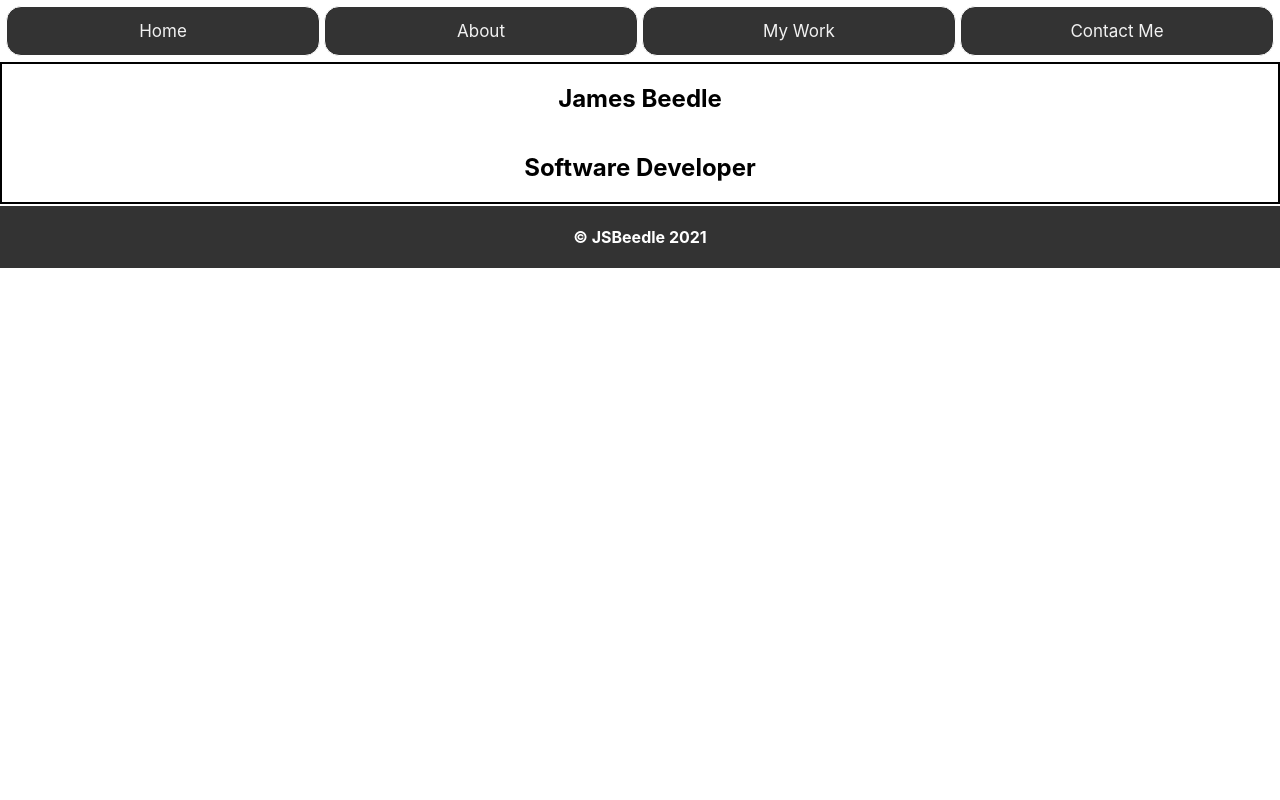
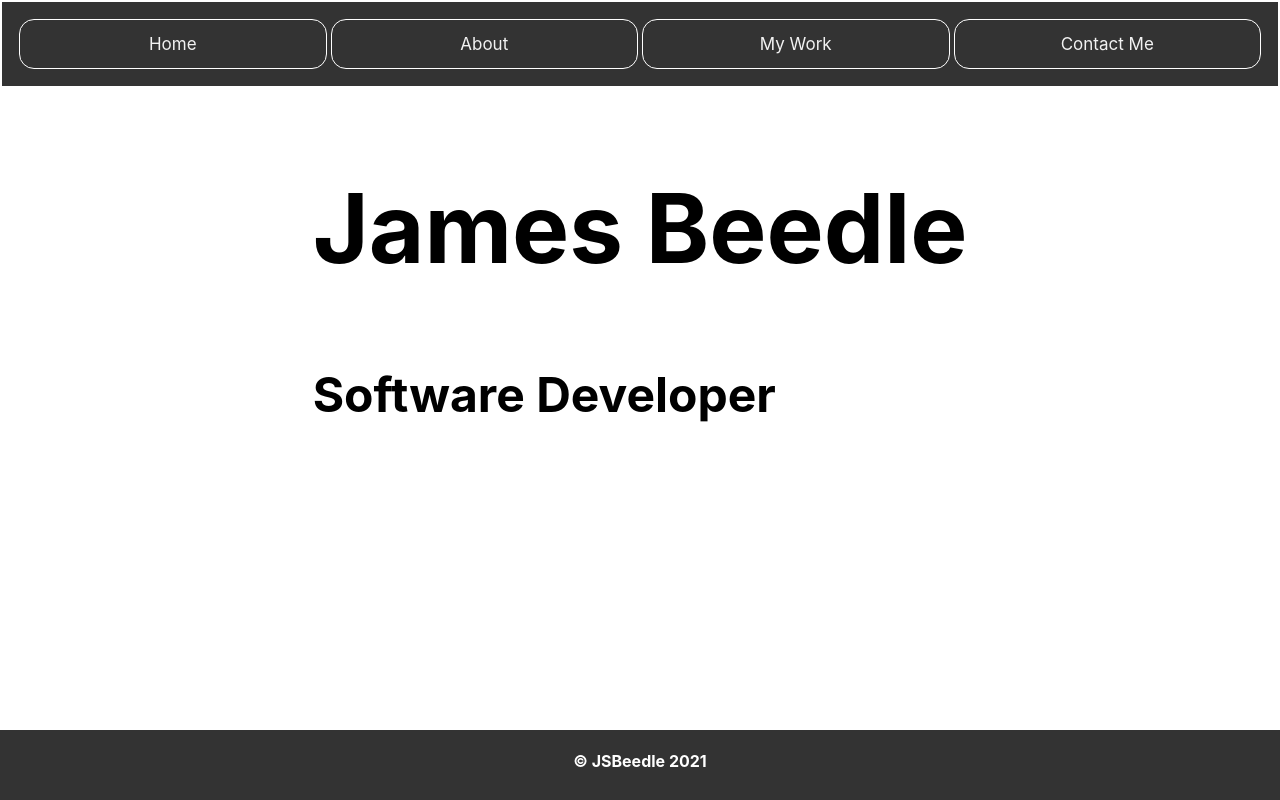
Before and after one commit to JamesSBeedle/JamesSBeedle.github.io, a React (Create React App) app: page / in a window 1280 px wide. Built offline with nearby package versions, Linux system fonts and the light colour scheme.

Commit message:
some changes to css

```diff
--- /dev/null
+++ b/src/App.css
@@ -0,0 +1,5 @@
+.app-body{
+    display:flex;
+    flex-direction:column;
+
+}
--- a/src/App.js
+++ b/src/App.js
@@ -12,6 +12,7 @@ import Footer from './components/Footer'
 
 function App() {
   return (
+    <main class="app-body">
       <Router>
         <>
           <Header />
@@ -19,10 +20,9 @@ function App() {
           <Route path="/about" component={About} />
           <Route path="/contact" component={Contact} />
           <Route path="/projects" component={Project} />
-        <Footer />
-
         </>
       </Router>
+    </main>
   );
 }
 
--- a/src/components/Footer.css
+++ b/src/components/Footer.css
@@ -5,4 +5,10 @@
     background-color: #333;
     color: white;
     text-align: center;
+    left:0;
+    right:0;
+    bottom:0;
+    position:absolute;
+    height:70px;
+
 }
--- a/src/components/Header.css
+++ b/src/components/Header.css
@@ -1,20 +1,23 @@
 .nav-container{
     padding:2px;
-    margin:2px;
+    /* margin:2px; */
     border-radius: 15px;
 }
 
 .nav-bar{
     display: grid;
+    /* justify-content:space-between; */
     grid-template-columns: 1fr 1fr 1fr 1fr;
     overflow:hidden;
     /* background-color: #333; */
-    border-radius:15px;
+    /* border-radius:15px; */
+    padding:15px;
+    background-color: #333;
 }
 
 .nav-bar > a{
 
-    display: block;
+    /* display: block; */
     color: #f2f2f2;
     text-align: center;
     padding: 14px 16px;
--- a/src/components/Home.css
+++ b/src/components/Home.css
@@ -1,11 +1,21 @@
 .home-container{
-    display:grid;
-    grid-template-columns: 1fr;
-    grid-template-rows: 2fr 5=1fr;
+    display:flex;
+    flex-direction:column;
+    /* grid-template-columns: 1fr;
+    grid-template-rows: 2fr 5=1fr; */
     justify-items: center;
     align-items: center;
     height: auto;
-    width:auto;
-    border: black 2px solid;
+    width:100%;
+    /* border: black 2px solid; */
     margin:2px 0px;
 }
+
+.name{
+    font-size:6em;
+
+}
+
+.profession{
+    font-size:3em;
+}
--- a/src/components/Home.js
+++ b/src/components/Home.js
@@ -1,20 +1,20 @@
-
-
 import "./Home.css"
+import Footer from './Footer'
 
 const Home = () => {
     return(
-        <>
+        <div class="home-container">
 
 
-            <section class="home-container" id="home">
-                <h1>James Beedle</h1>
+            <section >
+                <h1 class="name">James Beedle</h1>
 
-                <h2>Software Developer</h2>
+                <h2 class="profession">Software Developer</h2>
             </section>
+            <Footer/>
 
 
-        </>
+        </div>
 
     )
 }
--- a/src/index.css
+++ b/src/index.css
@@ -7,6 +7,8 @@ body {
   -moz-osx-font-smoothing: grayscale;
   height: 100%;
   width:100%;
+  display: flex;
+  flex-direction:column;
 
 }
 
```
Also changed, not shown: src/containers/SiteContainer.js (+20 -20 lines). Lines whose indentation alone changed are shown as unchanged.
